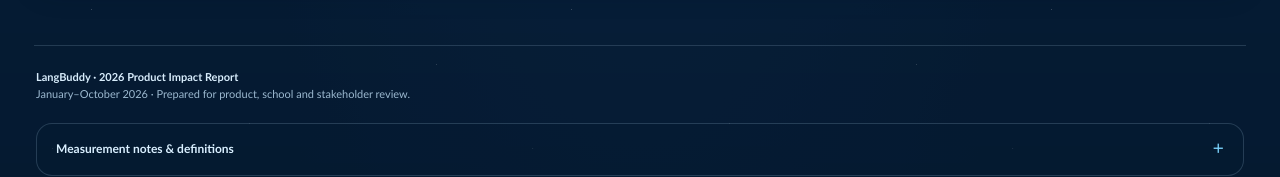
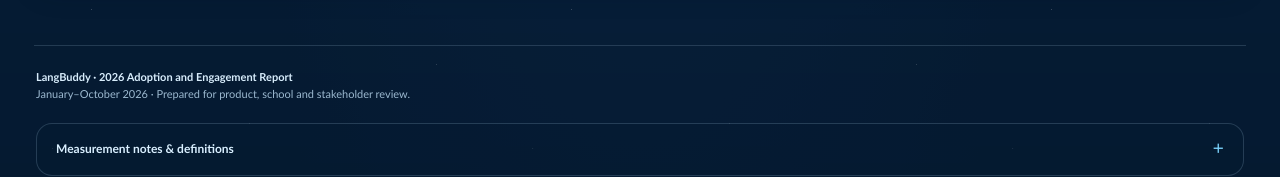
Before and after one commit to heyyingling/langbuddy-dashboard, a plain HTML site: page index.html in a window 1280 px wide. Shown: the part 5214-5391 px from the top of the page. Drawn offline with Linux system fonts and the light colour scheme.

Commit message:
Update index.html

```diff
--- a/index.html
+++ b/index.html
@@ -143,7 +143,7 @@
 
 <section class="section" id="overall" aria-labelledby="overall-title"><div class="panel" style="background:linear-gradient(120deg,rgba(13,87,135,.6),rgba(7,31,57,.88));border-color:rgba(108,201,255,.28);padding:28px"><div class="section-index">Overall impact narrative</div><h2 id="overall-title" style="margin-top:9px">Meaningful practice, with a path to sustainable scale.</h2><p style="font-size:15px;color:#d6e8f7;max-width:980px">LangBuddy has established meaningful student engagement across pilot schools, created opportunities for speaking practice across all three Mother Tongue Languages, and received encouraging feedback from students and teachers.</p><p style="font-size:15px;color:#d6e8f7;max-width:980px">The product has demonstrated initial adoption, generated substantial recorded practice activity and shown early signs of repeat and beyond-school engagement. The next stage is to deepen engagement, strengthen the learning experience, establish evidence of educational value and build a sustainable model for wider school adoption.</p><h3 style="color:#84d7ff;margin:21px 0 0;font-size:19px">Our 2027 ambition: Move LangBuddy from initial adoption towards deeper, more consistent and sustained speaking practice.</h3></div></section>
 
-<div class="report-footer"><strong>LangBuddy · 2026 Product Impact Report</strong><br>January–October 2026 · Prepared for product, school and stakeholder review.
+<div class="report-footer"><strong>LangBuddy · 2026 Adoption and Engagement Report</strong><br>January–October 2026 · Prepared for product, school and stakeholder review.
   <details class="notes"><summary>Measurement notes & definitions</summary><div class="notes-content"><ol>
     <li>A meaningful session is defined as a student session lasting at least 30 seconds and containing at least 5 exchanges.</li>
     <li>The 1,689 figure represents unique students with at least one meaningful session during January–October 2026.</li>
```
